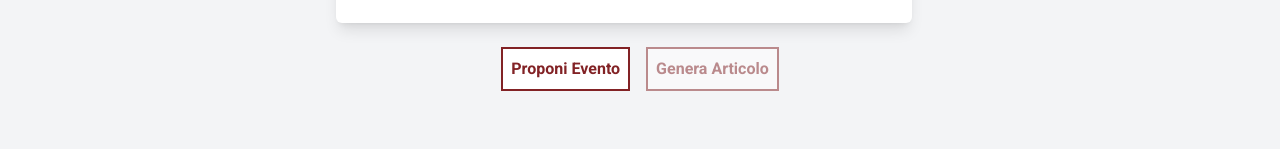
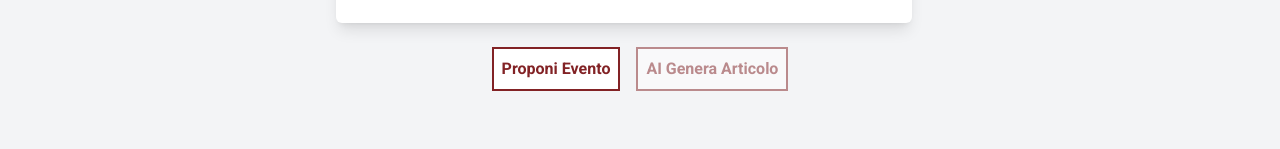
Before and after one commit to simoneedge/final-project-cb10-team-d, a Next.js app: page /propose in a window 1280 px wide. Shown: the part 973-1122 px from the top of the page. Built offline with nearby package versions, Linux system fonts and the light colour scheme; no server answers.

Commit message:
fix: css

```diff
--- a/app/page.tsx
+++ b/app/page.tsx
@@ -271,7 +271,7 @@ const HomePage: React.FC = () => {
         {loading ? (
           <Loading />
         ) : (
-          <div className="card-container grid grid-cols-1 lg:grid-cols-3 gap-4 lg:gap-8 items-start w-full mb-20 mt-10">
+          <div className="card-container grid grid-cols-1 md:grid-cols-2 lg:grid-cols-3 gap-4 lg:gap-8 items-start w-full mb-20 mt-10">
             {visibleEvents.length > 0 ? (
               visibleEvents.map((event, index) => {
                 const isFourthCard = (index + 1) % 4 === 0;
@@ -295,7 +295,7 @@ const HomePage: React.FC = () => {
                         "https://i.ytimg.com/vi/ZjfHFftdug0/maxresdefault.jpg"
                       }
                       size={
-                        isFourthCard && window.innerWidth >= 1024
+                        isFourthCard && window.innerWidth >= 1025
                           ? "large"
                           : "small"
                       }
--- a/app/propose/page.tsx
+++ b/app/propose/page.tsx
@@ -226,7 +226,7 @@ export default function ProposePage() {
             disabled={isSubmitting}
           />
           <Button
-            label="Genera Articolo"
+            label="AI Genera Articolo"
             onClick={handleGenerateArticle}
             className="border-2 border-rosso bg-white text-rosso p-2 hover:bg-rosso hover:text-white font-bold"
             disabled={isGeneratingArticle || !formData.title}
```
